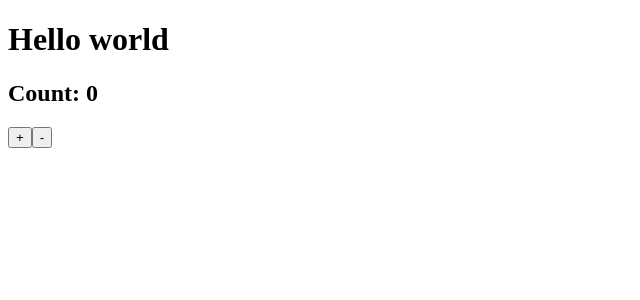
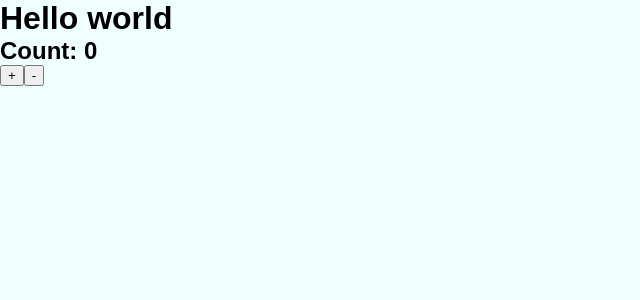
Before and after one commit to jmshanahan/egghead-react-boilplate, a React app: page / in a window 1280 px wide. Shown: the top 300 px of the page, without its empty margins (0-640 px from the left). Built offline with nearby package versions, Linux system fonts and the light colour scheme.

Commit message:
Added css loader

```diff
--- a/package.json
+++ b/package.json
@@ -26,7 +26,9 @@
     "@babel/preset-env": "^7.6.2",
     "@babel/preset-react": "^7.0.0",
     "babel-loader": "^8.0.6",
+    "css-loader": "^3.2.0",
     "html-webpack-plugin": "^3.2.0",
+    "style-loader": "^1.0.0",
     "webpack": "^4.41.0",
     "webpack-cli": "^3.3.9",
     "webpack-dev-server": "^3.8.1",
--- a/src/index.js
+++ b/src/index.js
@@ -1,5 +1,6 @@
 import React from 'react'
 import ReactDOM from 'react-dom'
 import App from './App';
+import './styles.css';
 
 ReactDOM.render(<App/>, document.getElementById('app'));
--- /dev/null
+++ b/src/styles.css
@@ -0,0 +1,34 @@
+html {
+    box-sizing: border-box;
+    font-size: 16px;
+    font-family: sans-serif;
+    background-color: azure;
+}
+*,
+*:before,
+*:after {
+    box-sizing: inherit;
+}
+body,
+h1,
+h2,
+h3,
+h4,
+h5,
+h6,
+p,
+ol,
+ul {
+  margin: 0;
+  padding: 0;
+}
+
+ol,
+ul {
+  list-style: none;
+}
+
+img {
+  max-width: 100%;
+  height: auto;
+}
--- a/webpack.config.base.js
+++ b/webpack.config.base.js
@@ -16,6 +16,11 @@
                     presets:['@babel/preset-env', '@babel/preset-react'],
                     plugins:['@babel/plugin-proposal-class-properties']
                 }
+            },
+            {
+                test: /\.css$/,
+                use: ['style-loader','css-loader'],
+                exclude: /node_modules/
             }
         ]
     },
```
Also changed, not shown: 1 other file (tests, documents, lock files or other folders).
